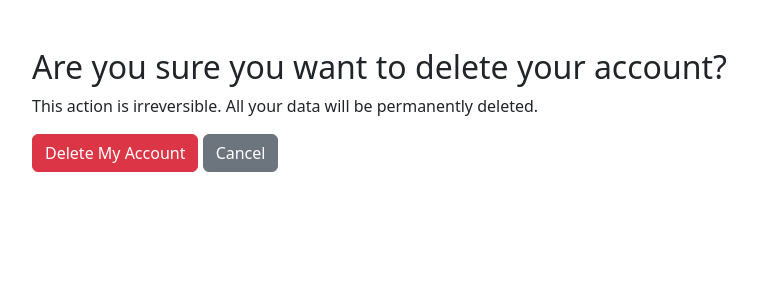
After one commit to benkim2284/SpotifyChef, a Django app: page /SpotifyWrappedApp/delete_account/ in a window 1280 px wide. The commit adds this page. Shown: the top 300 px of the page, without its empty margins (50-807 px from the left). Run offline with Django 4.2, Linux system fonts and the light colour scheme.

Commit message:
Delete account functionality

```diff
--- /dev/null
+++ b/SpotifyWrappedApp/templates/SpotifyWrappedApp/delete_account.html
@@ -0,0 +1,22 @@
+<!DOCTYPE html>
+<html lang="en">
+<head>
+    <meta charset="UTF-8">
+    <title>Delete Account</title>
+    <link href="https://cdn.jsdelivr.net/npm/bootstrap@5.3.0/dist/css/bootstrap.min.css" rel="stylesheet">
+</head>
+<body>
+    <div class="container mt-5">
+        <h2>Are you sure you want to delete your account?</h2>
+        <p>This action is irreversible. All your data will be permanently deleted.</p>
+
+        <form method="POST">
+            {% csrf_token %}
+            <button type="submit" class="btn btn-danger">Delete My Account</button>
+            <a href="/SpotifyWrappedApp/login" class="btn btn-secondary">Cancel</a>
+        </form>
+    </div>
+
+    <script src="https://cdn.jsdelivr.net/npm/bootstrap@5.3.0/dist/js/bootstrap.bundle.min.js"></script>
+</body>
+</html>
--- a/SpotifyWrappedApp/urls.py
+++ b/SpotifyWrappedApp/urls.py
@@ -16,5 +16,6 @@ urlpatterns = [
     path('friend_select/', views.friend_select_view, name='friend_select_view'),
     path('api/create_duowrap/', views.create_duowrap, name='create_duowrap'),
     path('duo_wrapped/<str:wrapped_id>/', views.duo_wrapped_view, name='duo_wrapped'),
+    path('delete_account/', views.delete_account_view, name='delete_account'),
 
 ]
--- a/SpotifyWrappedApp/views.py
+++ b/SpotifyWrappedApp/views.py
@@ -1,3 +1,4 @@
+from django.contrib.auth.decorators import login_required
 from django.shortcuts import render, redirect
 from django.http import HttpResponseBadRequest, JsonResponse
 from spotipy import Spotify
@@ -7,6 +8,7 @@ from django.urls import reverse
 from dotenv import load_dotenv
 import openai
 from .models import User, SoloWraps, DuoWraps
+from django.contrib import messages
 from django.core.cache import cache
 import os
 import json
@@ -490,3 +492,26 @@ def logout_view(request):
     logout_url = "https://accounts.spotify.com/en/logout"
     redirect_url = f"{logout_url}?continue={request.build_absolute_uri(reverse('SpotifyWrappedApp:oauth_screen'))}"
     return redirect(redirect_url)
+
+
+#@login_required
+def delete_account_view(request):
+    if request.method == "POST":
+        current_user = request.user
+
+        try:
+            user_to_delete = User.objects.get(id=current_user.id)
+            user_to_delete.delete()
+
+            # Optional: Add a message to inform the user of the successful deletion
+            messages.success(request, "Your account has been deleted successfully.")
+
+            # Redirect to a goodbye page or homepage after account deletion
+            return redirect('http://localhost:8000/SpotifyWrappedApp/login')
+        except User.DoesNotExist:
+            # If user does not exist (edge case)
+            messages.error(request, "An error occurred while deleting your account.")
+            return redirect('profile')  # Redirect back to user profile or dashboard
+
+    # Render a confirmation template if it's not a POST request
+    return render(request, 'SpotifyWrappedApp/delete_account.html')
```
Also changed, not shown: SpotifyWrappedApp/templates/SpotifyWrappedApp/home.html (+6 -2 lines).
